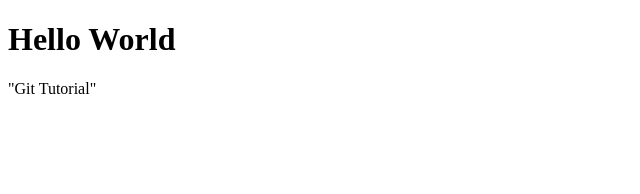
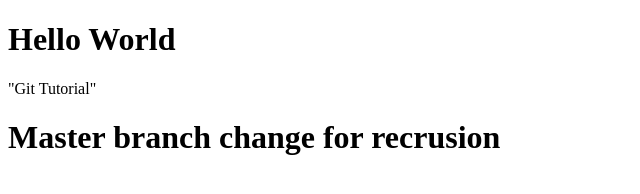
Before and after one commit to arun-t-u/git-tutorial, a plain HTML site: page index.html in a window 1280 px wide. Shown: the whole page, without its empty margins (0-640 px from the left). Drawn offline with Linux system fonts and the light colour scheme.

Commit message:
master brach recrusion

```diff
--- a/index.html
+++ b/index.html
@@ -6,5 +6,6 @@
 <body>
 	<h1>Hello World</h1>
 	"Git Tutorial"
+	<h1>Master branch change for recrusion</h1>
 </body>
 </html>
```
